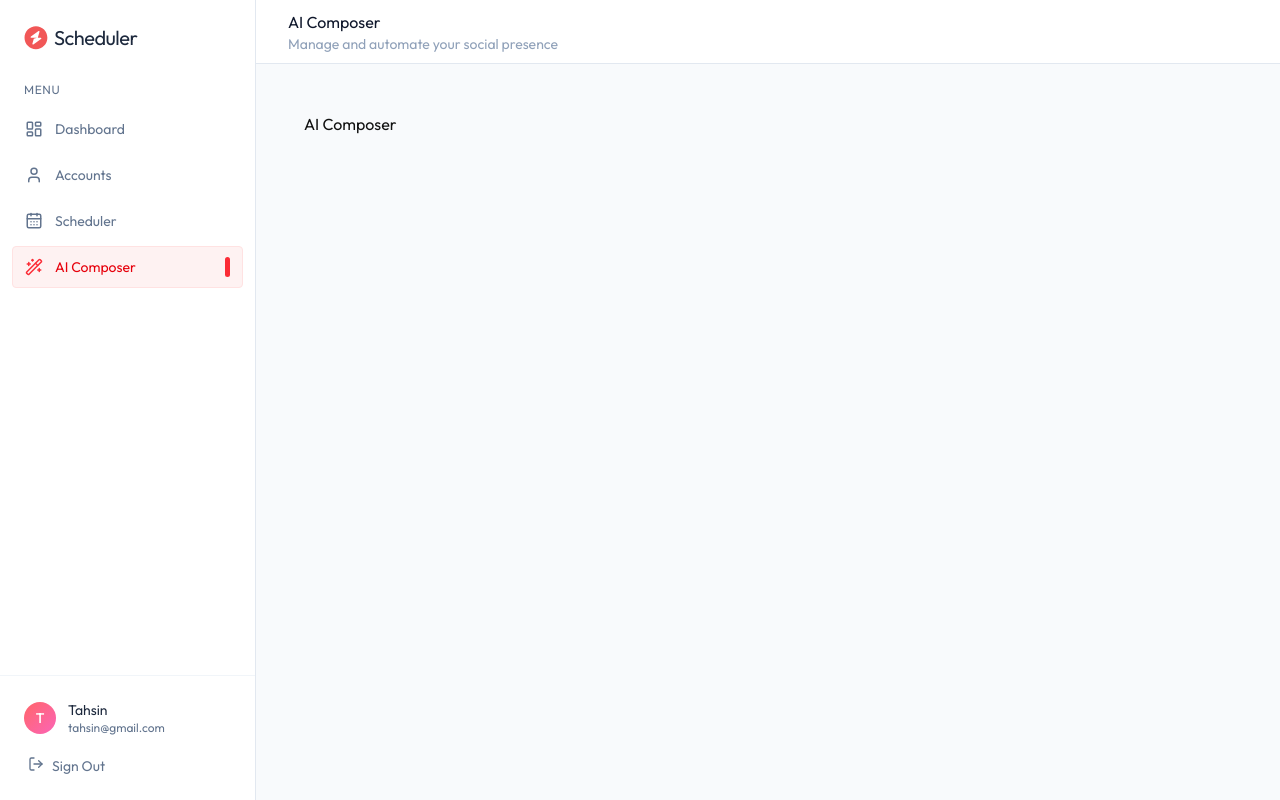
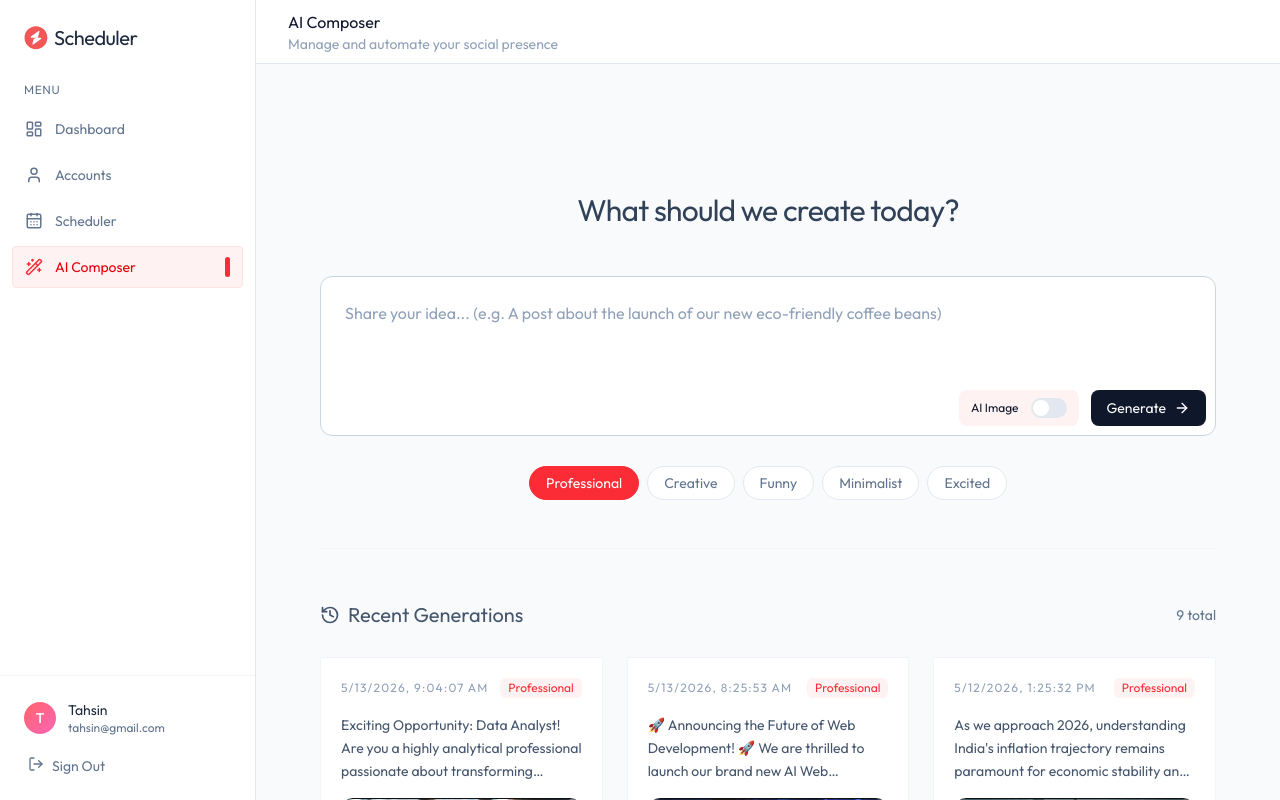
Before and after one commit to Tahsin005/scheduler, a React (Vite) app in the folder client/: page /ai-composer in a window 1280 px wide. Built offline with nearby package versions, Linux system fonts and the light colour scheme.

Commit message:
feat: implement AI composer UI with prompt input, tone selection, and recent generations view

```diff
--- a/client/src/pages/AIComposer.tsx
+++ b/client/src/pages/AIComposer.tsx
@@ -1,6 +1,113 @@
+import { useEffect, useState } from "react";
+import { dummyGenerationData } from "../assets/assets";
+import { ArrowRightIcon, HistoryIcon, Loader2Icon } from "lucide-react";
+
 const AIComposer = () => {
+    const [prompt, setPrompt] = useState("")
+    const [tone, setTone] = useState("Professional");
+    const [generateImage, setGenerateImage] = useState(false);
+    const [loading, setLoading] = useState(false);
+    const [generations, setGenerations] = useState<any[]>([]);
+
+    const [activeSchedular, setActiveScheduler] = useState<any>(null);
+    const [selectedPlatform, setSelectedPlatforms] = useState<string[]>([]);
+    const [scheduledDate, setScheduledDate] = useState("");
+    const [scheduledTime, setScheduledTime] = useState(false);
+
+    const fetchGenetations = async () => {
+        setGenerations(dummyGenerationData);
+    };
+
+    useEffect(() => {
+        fetchGenetations();
+    }, []);
+
+    const handleGenerate = async () => {
+        setLoading(true);
+
+        setTimeout(() => {
+            setLoading(false);
+        }, 2000);
+    }
+
+    const tones = ["Professional", "Creative", "Funny", "Minimalist", "Excited"];
+
     return (
-        <div>AI Composer</div>
+        <div className="max-w-4xl mx-auto space-y-12 pb-20 animate-in fade-in duration-700">
+            <div className="space-y-6 text-center mt-20">
+                <h1 className="text-3xl text-slate-700 tracking-tight">What should we create today?</h1>
+                <div className="relative group mt-12">
+                    <textarea className="w-full px-6 py-6 bg-white border border-slate-300 rounded-xl text-slate-900 placeholder-slate-400 outline-none focus:border-slate-400 transition resize-none h-40" placeholder="Share your idea... (e.g. A post about the launch of our new eco-friendly coffee beans)" value={prompt} onChange={(e) => setPrompt(e.target.value)} />
+
+                    <div className="absolute bottom-4 right-2.5 flex items-center gap-3 text-sm">
+                        <button className="flex items-center gap-3 bg-red-50 py-2 px-3 rounded-lg" onClick={() => setGenerateImage(!generateImage)}>
+                            <span className={`text-xs transition-colors ${generateImage ? "text-red-500" : "text-slate-900"}`}>AI Image</span>
+                            <div className={`relative inline-flex h-5 w-9 shrink-0 cursor-pointer rounded-full transition-colors duration-200 ease-in-out focus:outline-none ${generateImage ? "bg-red-500" : "bg-slate-200"}`}>
+                                <span className={`pointer-events-none size-4 transform translate-y-0.5 rounded-full bg-white transition ${generateImage ? "translate-x-4.5" : "translate-x-0.5"}`} />
+                            </div>
+                        </button>
+
+                        <button onClick={handleGenerate} className="bg-slate-900 hover:bg-slate-800 text-white flex items-center gap-2 px-4 py-2 rounded-lg" disabled={loading}>
+                            {loading ? (
+                                <>
+                                    <Loader2Icon className="size-4 animate-spin" />
+                                    <span>Generating...</span>
+                                </>
+                            ) : (
+                                <>
+                                    Generate
+                                    <ArrowRightIcon className="size-4" />
+                                </>
+                            )}
+                        </button>
+                    </div>
+                </div>
+
+                <div className="flex flex-wrap justify-center gap-2">
+                    {tones.map((t) => (
+                        <button key={t} onClick={() => setTone(t)} className={`py-1.5 px-4 rounded-full border text-sm transition-all ${tone === t ? "bg-red-500 border-red-500 text-white" : "bg-white border-slate-200 text-slate-500 hover:border-slate-300"
+                            }`}>
+                            {t}
+                        </button>
+                    ))}
+                </div>
+            </div>
+
+            <div className="space-y-6 pt-12 border-t border-slate-100">
+                <div className="flex items-center justify-between text-slate-600">
+                    <div className="flex items-center gap-2">
+                        <HistoryIcon className="size-5" />
+                        <h2 className="text-xl">Recent Generations</h2>
+                    </div>
+                    <span className="text-sm text-slate-500 bg-slate-50 py-2">{generations.length} total</span>
+                </div>
+
+                <div className="grid grid-cols-1 md:grid-cols-2 xl:grid-cols-3 gap-6">
+                    {generations.map((gen) => (
+                        <div className="group bg-white rounded-2x1 border border-slate-100 p-5 hover:border-red-200 transition-all relative overflow-hidden" key={gen._id}>
+                            <div className="space-y-4 flex  flex-col h-full">
+                                <div className="flex items-center justify-between">
+                                    <span className="text-xs text-slate-400 uppercase tracking-widest">{new Date(gen.createdAt).toLocaleString()}</span>
+                                    <span className="text-xs text-red-500 bg-red-50 px-2 py-0.5 rounded-md">{gen.tone}</span>
+                                </div>
+
+                                <p className="text-sm text-slate-600 line-clamp-3 leading-relaxed flex-1">{gen.content}</p>
+
+                                {gen.mediaUrl && (
+                                    <div className="rounded-xl overflow-hidden border border-slate-60 bg-slate-50">
+                                        <img src={gen.mediaUrl} className="w-full aspect-video object-cover opacity-90 group-hover:opacity-100 transition-opacity" alt="Gen" />
+                                    </div>
+                                )}
+
+                                <div className="flex items-center gap-2 pt-2">
+                                    <button onClick={() => setActiveScheduler(gen)} className="flex-1 bg-slate-100 hover:bg-red-500 hover:text-white text-slate-600 text-xs py-2.5 rounded-lg transition-all">Schedule Post</button>
+                                </div>
+                            </div>
+                        </div>
+                    ))}
+                </div>
+            </div>
+        </div>
     )
 }
 
```
